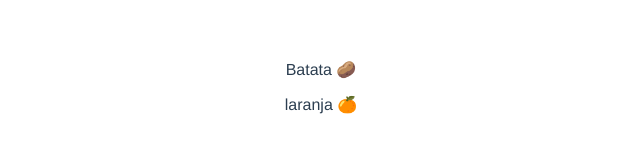
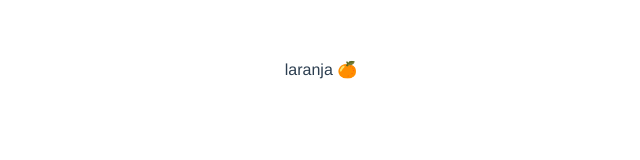
Before and after one commit to Freitas29/kuberentes-front, a Vue app: page / in a window 1280 px wide. Shown: the top 160 px of the page, without its empty margins (319-959 px from the left). Built offline with nearby package versions, Linux system fonts and the light colour scheme.

Commit message:
feat: test tag

```diff
--- a/src/App.vue
+++ b/src/App.vue
@@ -4,7 +4,6 @@
 </script>
 
 <template>
-  <p>Batata 🥔</p>
   <p>laranja 🍊</p>
 </template>
 
```
